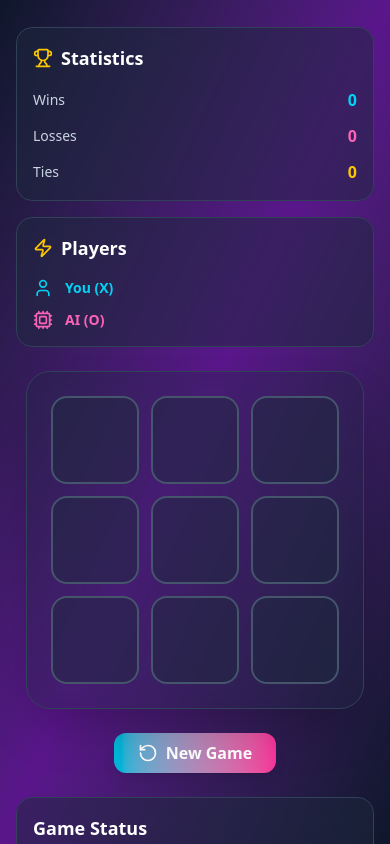
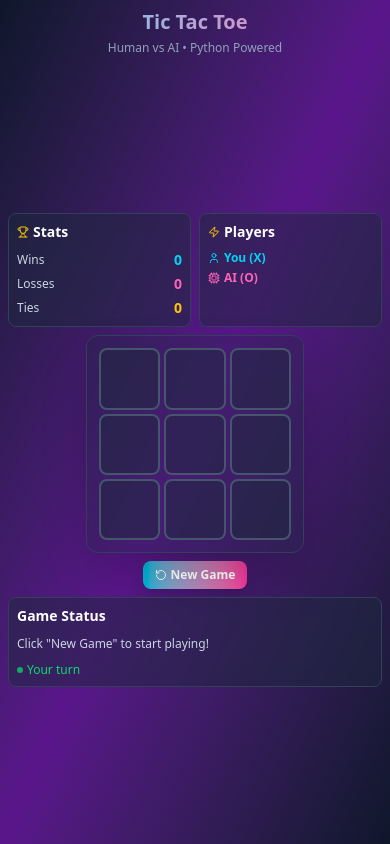
Before and after one commit to PITTU-KALYAN-KUMAR/Tic-Tac-Toe, a React (Vite) app: page / in a window 390 px wide. Built offline with nearby package versions, Linux system fonts and the light colour scheme.

Commit message:
UI changes

```diff
--- a/package.json
+++ b/package.json
@@ -16,6 +16,7 @@
     "lucide-react": "^0.518.0",
     "react": "^19.1.0",
     "react-dom": "^19.1.0",
+    "react-feather": "^2.0.10",
     "serverless-http": "^3.2.0"
   },
   "devDependencies": {
--- a/src/App.tsx
+++ b/src/App.tsx
@@ -15,29 +15,34 @@ function App() {
     current_player: 'X',
     game_over: false,
     winner: null,
-    message: 'Click "New Game" to start playing!'
+    message: 'Click "New Game" to start playing!',
   });
 
   const [isLoading, setIsLoading] = useState(false);
   const [stats, setStats] = useState({
     wins: 0,
     losses: 0,
-    ties: 0
+    ties: 0,
   });
   const [animatingCell, setAnimatingCell] = useState<number | null>(null);
 
-  const API_BASE = 'http://localhost:3000/api';  const newGame = async () => {
+  const API_BASE = 'http://localhost:3001/api';
+
+  const newGame = async () => {
     setIsLoading(true);
     try {
       const response = await fetch(`${API_BASE}/new-game`, {
         method: 'POST',
-        headers: { 'Content-Type': 'application/json' }
+        headers: { 'Content-Type': 'application/json' },
       });
       const result = await response.json();
       setGameState(result);
     } catch (error) {
       console.error('Error starting new game:', error);
-      setGameState(prev => ({ ...prev, message: 'Error connecting to server. Please try again.' }));
+      setGameState((prev) => ({
+        ...prev,
+        message: 'Error connecting to server. Please try again.',
+      }));
     }
     setIsLoading(false);
   };
@@ -52,7 +57,7 @@ function App() {
       const moveResponse = await fetch(`${API_BASE}/make-move`, {
         method: 'POST',
         headers: { 'Content-Type': 'application/json' },
-        body: JSON.stringify({ board: gameState.board, position })
+        body: JSON.stringify({ board: gameState.board, position }),
       });
 
       if (!moveResponse.ok) {
@@ -63,7 +68,7 @@ function App() {
       const moveResult = await moveResponse.json();
 
       if (!moveResult.success) {
-        setGameState(prev => ({ ...prev, message: moveResult.message }));
+        setGameState((prev) => ({ ...prev, message: moveResult.message }));
         setIsLoading(false);
         setAnimatingCell(null);
         return;
@@ -72,7 +77,7 @@ function App() {
       const statusResponse = await fetch(`${API_BASE}/check-game`, {
         method: 'POST',
         headers: { 'Content-Type': 'application/json' },
-        body: JSON.stringify({ board: moveResult.board })
+        body: JSON.stringify({ board: moveResult.board }),
       });
 
       const statusResult = await statusResponse.json();
@@ -90,7 +95,7 @@ function App() {
           const computerResponse = await fetch(`${API_BASE}/computer-move`, {
             method: 'POST',
             headers: { 'Content-Type': 'application/json' },
-            body: JSON.stringify({ board: moveResult.board })
+            body: JSON.stringify({ board: moveResult.board }),
           });
 
           if (!computerResponse.ok) {
@@ -106,7 +111,7 @@ function App() {
             const finalStatusResponse = await fetch(`${API_BASE}/check-game`, {
               method: 'POST',
               headers: { 'Content-Type': 'application/json' },
-              body: JSON.stringify({ board: computerResult.board })
+              body: JSON.stringify({ board: computerResult.board }),
             });
 
             const finalStatusResult = await finalStatusResponse.json();
@@ -118,7 +123,10 @@ function App() {
           }
         } catch (error) {
           console.error('Error with computer move:', error);
-          setGameState(prev => ({ ...prev, message: 'Error with computer move. Please try again.' }));
+          setGameState((prev) => ({
+            ...prev,
+            message: 'Error with computer move. Please try again.',
+          }));
         }
 
         setTimeout(() => {
@@ -128,9 +136,9 @@ function App() {
       }, 500);
     } catch (error) {
       console.error('Error making move:', error);
-      setGameState(prev => ({
+      setGameState((prev) => ({
         ...prev,
-        message: error instanceof Error ? error.message : 'Error making move. Please try again.'
+        message: error instanceof Error ? error.message : 'Error making move. Please try again.',
       }));
       setIsLoading(false);
       setAnimatingCell(null);
@@ -138,90 +146,94 @@ function App() {
   };
 
   const updateStats = (winner: string | null) => {
-    setStats(prev => ({
+    setStats((prev) => ({
       ...prev,
       wins: winner === 'X' ? prev.wins + 1 : prev.wins,
       losses: winner === 'O' ? prev.losses + 1 : prev.losses,
-      ties: winner === null ? prev.ties + 1 : prev.ties
+      ties: winner === null ? prev.ties + 1 : prev.ties,
     }));
   };
 
   const getCellContent = (index: number) => {
     const value = gameState.board[index];
-    if (value === 'X') return <User className="w-8 h-8 text-cyan-400" />;
-    if (value === 'O') return <Cpu className="w-8 h-8 text-pink-400" />;
+    if (value === 'X') return <User className="w-4 h-4 xs:w-5 xs:h-5 sm:w-6 sm:h-6 md:w-7 md:h-7 lg:w-8 lg:h-8 text-cyan-400" />;
+    if (value === 'O') return <Cpu className="w-4 h-4 xs:w-5 xs:h-5 sm:w-6 sm:h-6 md:w-7 md:h-7 lg:w-8 lg:h-8 text-pink-400" />;
     return null;
   };
 
   const getWinnerIcon = () => {
-    if (gameState.winner === 'X') return <User className="w-6 h-6 text-cyan-400" />;
-    if (gameState.winner === 'O') return <Cpu className="w-6 h-6 text-pink-400" />;
-    return <Trophy className="w-6 h-6 text-yellow-400" />;
+    if (gameState.winner === 'X') return <User className="w-4 h-4 sm:w-5 sm:h-5 text-cyan-400" />;
+    if (gameState.winner === 'O') return <Cpu className="w-4 h-4 sm:w-5 sm:h-5 text-pink-400" />;
+    return <Trophy className="w-4 h-4 sm:w-5 sm:h-5 text-yellow-400" />;
   };
 
   return (
-    <div className="min-h-screen max-h-screen bg-gradient-to-br from-slate-900 via-purple-900 to-slate-900 flex items-center justify-center p-4 overflow-auto">
-      <div className="max-w-4xl w-full">
+    <div className="h-screen bg-gradient-to-br from-slate-900 via-purple-900 to-slate-900 flex flex-col overflow-hidden">
       {/* Header */}
-        <div className="text-center mb-8">
-          <h1 className="text-4xl sm:text-3xl font-bold bg-gradient-to-r from-cyan-400 to-pink-400 bg-clip-text text-transparent mb-4">
+      <div className="text-center py-2 sm:py-3 md:py-4 lg:py-6 px-2">
+        <h1 className="text-xl xs:text-2xl sm:text-3xl md:text-4xl lg:text-5xl font-bold bg-gradient-to-r from-cyan-400 to-pink-400 bg-clip-text text-transparent mb-1 sm:mb-2">
           Tic Tac Toe
         </h1>
-          <p className="text-slate-400 text-base sm:text-sm">Human vs AI • Python Powered</p>
+        <p className="text-slate-400 text-xs sm:text-sm md:text-base">Human vs AI • Python Powered</p>
       </div>
 
-        <div className="grid sm:grid-cols-1 lg:grid-cols-3 gap-6 items-start">
+      {/* Main Content */}
+      <div className="flex-1 flex items-center justify-center px-2 sm:px-4 pb-2 sm:pb-4">
+        <div className="w-full max-w-6xl">
+          <div className="grid grid-cols-1 lg:grid-cols-3 gap-2 sm:gap-4 lg:gap-6 h-full">
+
             {/* Stats Panel */}
-          <div className="lg:order-1 space-y-4">
-            <div className="bg-slate-800/50 backdrop-blur-sm rounded-2xl p-4 sm:p-3 border border-slate-700">
-              <h3 className="text-lg sm:text-base font-semibold text-white mb-4 flex items-center gap-2">
-                <Trophy className="w-5 h-5 text-yellow-400" />
-                Statistics
+            <div className="lg:order-1 flex lg:flex-col gap-2 sm:gap-3 lg:gap-4">
+              <div className="flex-1 bg-slate-800/50 backdrop-blur-sm rounded-lg sm:rounded-xl lg:rounded-2xl p-2 sm:p-3 lg:p-4 border border-slate-700">
+                <h3 className="text-sm sm:text-base lg:text-lg font-semibold text-white mb-2 sm:mb-3 flex items-center gap-1 sm:gap-2">
+                  <Trophy className="w-3 h-3 sm:w-4 sm:h-4 lg:w-5 lg:h-5 text-yellow-400" />
+                  <span className="hidden xs:inline">Statistics</span>
+                  <span className="xs:hidden">Stats</span>
                 </h3>
-              <div className="space-y-3">
+                <div className="space-y-1 sm:space-y-2">
                   <div className="flex justify-between items-center">
-                  <span className="text-slate-300 text-sm">Wins</span>
-                  <span className="text-cyan-400 font-bold text-base">{stats.wins}</span>
+                    <span className="text-slate-300 text-xs sm:text-sm">Wins</span>
+                    <span className="text-cyan-400 font-bold text-sm sm:text-base">{stats.wins}</span>
                   </div>
                   <div className="flex justify-between items-center">
-                  <span className="text-slate-300 text-sm">Losses</span>
-                  <span className="text-pink-400 font-bold text-base">{stats.losses}</span>
+                    <span className="text-slate-300 text-xs sm:text-sm">Losses</span>
+                    <span className="text-pink-400 font-bold text-sm sm:text-base">{stats.losses}</span>
                   </div>
                   <div className="flex justify-between items-center">
-                  <span className="text-slate-300 text-sm">Ties</span>
-                  <span className="text-yellow-400 font-bold text-base">{stats.ties}</span>
+                    <span className="text-slate-300 text-xs sm:text-sm">Ties</span>
+                    <span className="text-yellow-400 font-bold text-sm sm:text-base">{stats.ties}</span>
                   </div>
                 </div>
               </div>
 
-            <div className="bg-slate-800/50 backdrop-blur-sm rounded-2xl p-4 sm:p-3 border border-slate-700">
-              <h3 className="text-lg sm:text-base font-semibold text-white mb-4 flex items-center gap-2">
-                <Zap className="w-5 h-5 text-yellow-400" />
+              <div className="flex-1 bg-slate-800/50 backdrop-blur-sm rounded-lg sm:rounded-xl lg:rounded-2xl p-2 sm:p-3 lg:p-4 border border-slate-700">
+                <h3 className="text-sm sm:text-base lg:text-lg font-semibold text-white mb-2 sm:mb-3 flex items-center gap-1 sm:gap-2">
+                  <Zap className="w-3 h-3 sm:w-4 sm:h-4 lg:w-5 lg:h-5 text-yellow-400" />
                   Players
                 </h3>
-              <div className="space-y-3">
-                <div className="flex items-center gap-3">
-                  <User className="w-5 h-5 text-cyan-400" />
-                  <span className="text-cyan-400 font-semibold text-sm">You (X)</span>
+                <div className="space-y-1 sm:space-y-2">
+                  <div className="flex items-center gap-1 sm:gap-2">
+                    <User className="w-3 h-3 sm:w-4 sm:h-4 text-cyan-400" />
+                    <span className="text-cyan-400 font-semibold text-xs sm:text-sm">You (X)</span>
                   </div>
-                <div className="flex items-center gap-3">
-                  <Cpu className="w-5 h-5 text-pink-400" />
-                  <span className="text-pink-400 font-semibold text-sm">AI (O)</span>
+                  <div className="flex items-center gap-1 sm:gap-2">
+                    <Cpu className="w-3 h-3 sm:w-4 sm:h-4 text-pink-400" />
+                    <span className="text-pink-400 font-semibold text-xs sm:text-sm">AI (O)</span>
                   </div>
                 </div>
               </div>
             </div>
 
             {/* Game Board */}
-          <div className="lg:order-2 flex flex-col items-center">
-            <div className="bg-slate-800/30 backdrop-blur-sm rounded-3xl p-6 sm:p-4 border border-slate-700 shadow-2xl">
-              <div className="grid grid-cols-3 gap-3 sm:gap-2 w-72 sm:w-64 h-72 sm:h-64">
+            <div className="lg:order-2 flex flex-col items-center justify-center">
+              <div className="bg-slate-800/30 backdrop-blur-sm rounded-xl sm:rounded-2xl lg:rounded-3xl p-3 sm:p-4 lg:p-6 border border-slate-700 shadow-2xl">
+                <div className="grid grid-cols-3 gap-1 xs:gap-2 sm:gap-3 w-48 h-48 xs:w-56 xs:h-56 sm:w-64 sm:h-64 md:w-72 md:h-72 lg:w-80 lg:h-80">
                   {gameState.board.map((cell, index) => (
                     <button
                       key={index}
                       onClick={() => makeMove(index)}
                       disabled={cell !== '' || gameState.game_over || isLoading}
-                    className={`aspect-square rounded-2xl border-2 border-slate-600 bg-slate-800/50
+                      className={`aspect-square rounded-lg sm:rounded-xl lg:rounded-2xl border-2 border-slate-600 bg-slate-800/50
                         hover:bg-slate-700/50 hover:border-slate-500 transition-all duration-300
                         flex items-center justify-center relative overflow-hidden
                         ${cell !== '' ? 'cursor-default' : 'cursor-pointer hover:scale-105'}
@@ -241,26 +253,26 @@ function App() {
               <button
                 onClick={newGame}
                 disabled={isLoading}
-              className="mt-6 px-6 py-2 sm:px-4 sm:py-2 bg-gradient-to-r from-cyan-500 to-pink-500 hover:from-cyan-600 hover:to-pink-600
-                         text-white font-semibold rounded-xl transition-all duration-300 hover:scale-105
+                className="mt-2 sm:mt-3 lg:mt-4 px-3 py-1.5 xs:px-4 xs:py-2 sm:px-6 sm:py-2 bg-gradient-to-r from-cyan-500 to-pink-500 hover:from-cyan-600 hover:to-pink-600
+                           text-white font-semibold rounded-lg sm:rounded-xl transition-all duration-300 hover:scale-105
                            disabled:opacity-50 disabled:cursor-not-allowed disabled:hover:scale-100
-                         flex items-center gap-2 shadow-lg"
+                           flex items-center gap-1 sm:gap-2 shadow-lg text-xs sm:text-sm"
               >
-              <RotateCcw className="w-5 h-5" />
+                <RotateCcw className="w-3 h-3 sm:w-4 sm:h-4 lg:w-5 lg:h-5" />
                 {isLoading ? 'Loading...' : 'New Game'}
               </button>
             </div>
 
             {/* Game Status */}
-          <div className="lg:order-3 space-y-4">
-            <div className="bg-slate-800/50 backdrop-blur-sm rounded-2xl p-4 sm:p-3 border border-slate-700">
-              <h3 className="text-lg sm:text-base font-semibold text-white mb-4">Game Status</h3>
-              <div className="space-y-4">
+            <div className="lg:order-3">
+              <div className="bg-slate-800/50 backdrop-blur-sm rounded-lg sm:rounded-xl lg:rounded-2xl p-2 sm:p-3 lg:p-4 border border-slate-700 h-full">
+                <h3 className="text-sm sm:text-base lg:text-lg font-semibold text-white mb-2 sm:mb-3">Game Status</h3>
+                <div className="space-y-2 sm:space-y-3">
                   {gameState.game_over && (
-                  <div className="flex items-center gap-3 p-4 rounded-xl bg-gradient-to-r from-slate-700/50 to-slate-600/50">
+                    <div className="flex items-center gap-2 sm:gap-3 p-2 sm:p-3 rounded-lg sm:rounded-xl bg-gradient-to-r from-slate-700/50 to-slate-600/50">
                       {getWinnerIcon()}
                       <div>
-                      <p className="text-white font-semibold text-sm">
+                        <p className="text-white font-semibold text-xs sm:text-sm">
                           {gameState.winner === 'X' ? 'You Win!' :
                            gameState.winner === 'O' ? 'AI Wins!' : 'It\'s a Tie!'}
                         </p>
@@ -269,23 +281,24 @@ function App() {
                     </div>
                   )}
 
-                <div className="text-slate-300 text-sm">
+                  <div className="text-slate-300 text-xs sm:text-sm">
                     <p className="leading-relaxed">{gameState.message}</p>
                   </div>
 
                   {!gameState.game_over && !isLoading && (
-                  <div className="flex items-center gap-2 text-xs">
-                    <div className="w-2 h-2 bg-green-400 rounded-full animate-pulse"></div>
+                    <div className="flex items-center gap-1 sm:gap-2 text-xs">
+                      <div className="w-1.5 h-1.5 sm:w-2 sm:h-2 bg-green-400 rounded-full animate-pulse"></div>
                       <span className="text-green-400">Your turn</span>
                     </div>
                   )}
 
                   {isLoading && (
-                  <div className="flex items-center gap-2 text-xs">
-                    <div className="w-2 h-2 bg-yellow-400 rounded-full animate-pulse"></div>
+                    <div className="flex items-center gap-1 sm:gap-2 text-xs">
+                      <div className="w-1.5 h-1.5 sm:w-2 sm:h-2 bg-yellow-400 rounded-full animate-pulse"></div>
                       <span className="text-yellow-400">AI turn</span>
                     </div>
                   )}
+                </div>
               </div>
             </div>
           </div>
```
Also changed, not shown: 1 other file (tests, documents, lock files or other folders). Lines whose indentation alone changed are shown as unchanged.
